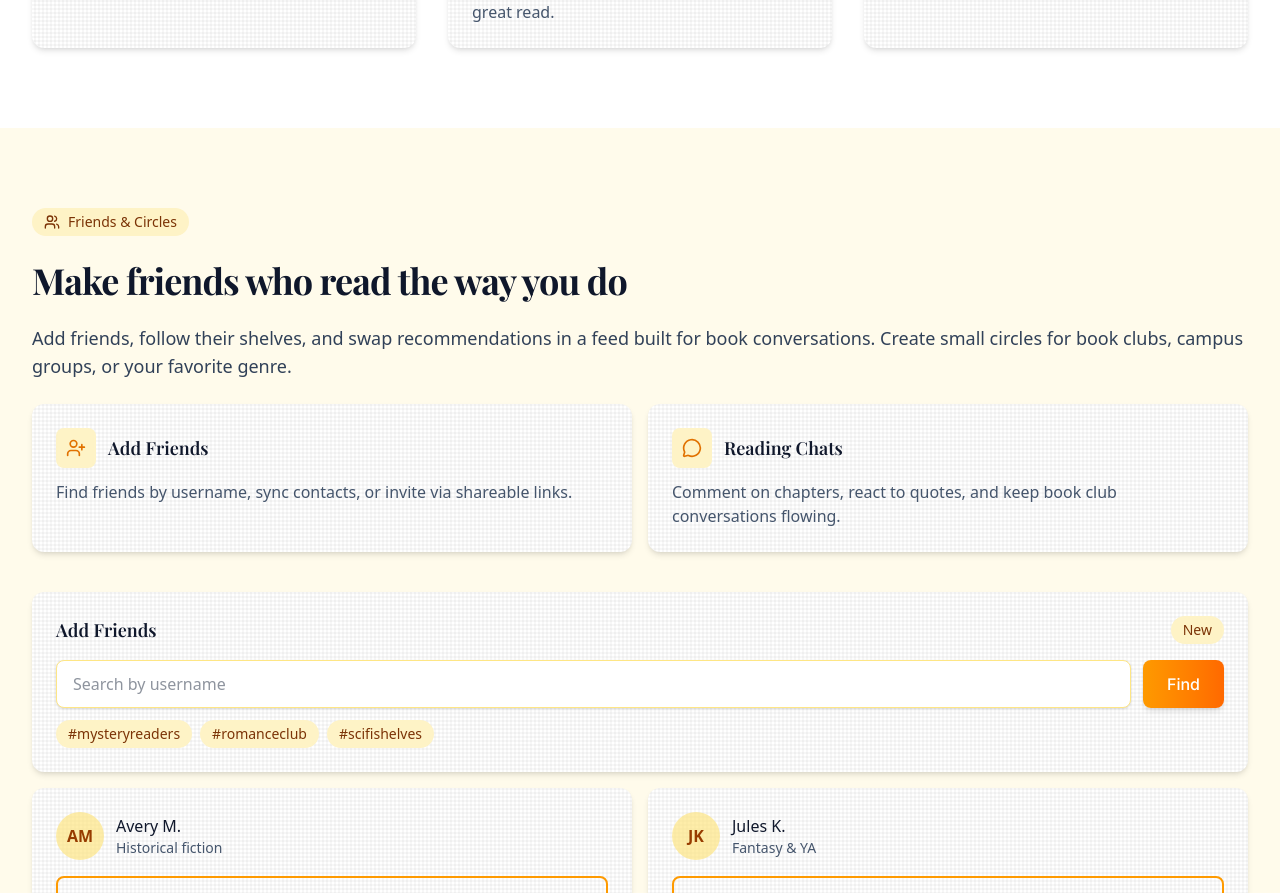
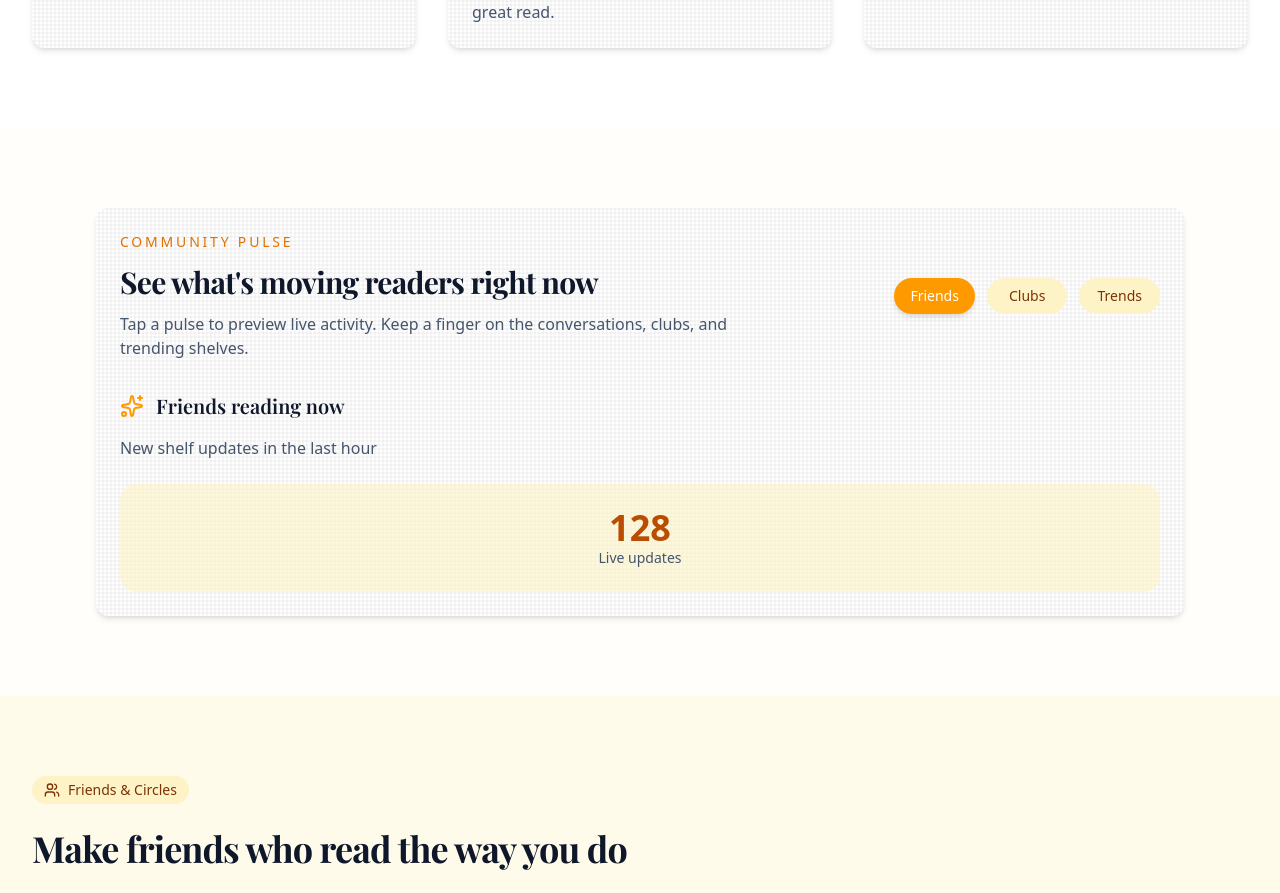
Before and after one commit to MJP2708/Book-Tracker, a Next.js app: page / in a window 1280 px wide. Shown: the part 1160-2053 px from the top of the page. Built offline with nearby package versions, Linux system fonts and the light colour scheme; no server answers; a web font is replaced by a local one.

Commit message:
feat: add Community Pulse section with dynamic friend and club stats

```diff
--- a/app/page.tsx
+++ b/app/page.tsx
@@ -3,7 +3,7 @@
 import { Navigation } from "@/components/Navigation";
 import { useSession } from "next-auth/react";
 import { useRouter } from "next/navigation";
-import { useEffect } from "react";
+import { useEffect, useState } from "react";
 import {
   BookOpen,
   Users,
@@ -20,12 +20,41 @@ import Link from "next/link";
 export default function Home() {
   const { data: session } = useSession();
   const router = useRouter();
+  const [activePulse, setActivePulse] = useState<"friends" | "clubs" | "trends">(
+    "friends"
+  );
+  const [addedFriends, setAddedFriends] = useState<Record<string, boolean>>({});
 
   useEffect(() => {
     if (session) {
       router.push("/dashboard");
     }
   }, [session, router]);
+
+  const friends = [
+    { name: "Avery M.", tag: "Historical fiction" },
+    { name: "Jules K.", tag: "Fantasy & YA" },
+    { name: "Priya R.", tag: "Nonfiction streak" },
+    { name: "Mateo S.", tag: "Mystery buddy" },
+  ];
+
+  const pulseContent = {
+    friends: {
+      title: "Friends reading now",
+      stat: "128",
+      detail: "New shelf updates in the last hour",
+    },
+    clubs: {
+      title: "Active book clubs",
+      stat: "36",
+      detail: "Live discussions happening today",
+    },
+    trends: {
+      title: "Trending shelves",
+      stat: "9",
+      detail: "Genres climbing fast this week",
+    },
+  };
 
   return (
     <>
@@ -156,6 +185,72 @@ export default function Home() {
           </div>
         </section>
 
+        {/* Community Pulse */}
+        <section className="py-16 sm:py-20 bg-white/80 dark:bg-slate-800/80">
+          <div className="max-w-6xl mx-auto px-4 sm:px-6 lg:px-8">
+            <div className="card-bookish">
+              <div className="flex flex-col lg:flex-row lg:items-center lg:justify-between gap-6">
+                <div className="space-y-3">
+                  <p className="text-sm uppercase tracking-[0.2em] text-amber-600 dark:text-amber-300">
+                    Community Pulse
+                  </p>
+                  <h3 className="text-2xl sm:text-3xl font-serif-title text-slate-900 dark:text-amber-50">
+                    See what's moving readers right now
+                  </h3>
+                  <p className="text-slate-600 dark:text-slate-300 max-w-2xl">
+                    Tap a pulse to preview live activity. Keep a finger on the
+                    conversations, clubs, and trending shelves.
+                  </p>
+                </div>
+                <div className="grid grid-cols-3 gap-3">
+                  {[
+                    { id: "friends", label: "Friends" },
+                    { id: "clubs", label: "Clubs" },
+                    { id: "trends", label: "Trends" },
+                  ].map((tab) => (
+                    <button
+                      key={tab.id}
+                      type="button"
+                      onClick={() =>
+                        setActivePulse(tab.id as "friends" | "clubs" | "trends")
+                      }
+                      className={`rounded-full px-4 py-2 text-sm font-medium transition-all ${
+                        activePulse === tab.id
+                          ? "bg-amber-500 text-white shadow-md"
+                          : "bg-amber-100 text-amber-900 hover:bg-amber-200 dark:bg-slate-700 dark:text-amber-100 dark:hover:bg-slate-600"
+                      }`}
+                    >
+                      {tab.label}
+                    </button>
+                  ))}
+                </div>
+              </div>
+
+              <div className="mt-8 grid sm:grid-cols-[1.2fr,0.8fr] gap-6 items-center">
+                <div className="space-y-4">
+                  <div className="flex items-center gap-3">
+                    <Sparkles className="w-6 h-6 text-amber-500" />
+                    <h4 className="text-xl font-serif-subtitle text-slate-900 dark:text-amber-50">
+                      {pulseContent[activePulse].title}
+                    </h4>
+                  </div>
+                  <p className="text-slate-600 dark:text-slate-300">
+                    {pulseContent[activePulse].detail}
+                  </p>
+                </div>
+                <div className="rounded-2xl bg-amber-100/60 dark:bg-slate-900 p-6 text-center">
+                  <p className="text-4xl font-bold text-amber-700 dark:text-amber-300">
+                    {pulseContent[activePulse].stat}
+                  </p>
+                  <p className="text-sm text-slate-600 dark:text-slate-400">
+                    Live updates
+                  </p>
+                </div>
+              </div>
+            </div>
+          </div>
+        </section>
+
         {/* Friends Section */}
         <section className="py-16 sm:py-20 bg-amber-50/70 dark:bg-slate-900">
           <div className="max-w-7xl mx-auto px-4 sm:px-6 lg:px-8">
@@ -236,12 +331,7 @@ export default function Home() {
                 </div>
 
                 <div className="grid sm:grid-cols-2 gap-4">
-                  {[
-                    { name: "Avery M.", tag: "Historical fiction" },
-                    { name: "Jules K.", tag: "Fantasy & YA" },
-                    { name: "Priya R.", tag: "Nonfiction streak" },
-                    { name: "Mateo S.", tag: "Mystery buddy" },
-                  ].map((friend) => (
+                  {friends.map((friend) => (
                     <div key={friend.name} className="card-bookish">
                       <div className="flex items-center gap-3">
                         <div className="w-12 h-12 rounded-full bg-amber-200/70 dark:bg-amber-900 flex items-center justify-center text-amber-800 dark:text-amber-100 font-semibold">
@@ -261,10 +351,23 @@ export default function Home() {
                       </div>
                       <button
                         type="button"
-                        className="btn-secondary w-full mt-4 gap-2"
+                        className={`btn-secondary w-full mt-4 gap-2 ${
+                          addedFriends[friend.name]
+                            ? "cursor-default opacity-80"
+                            : ""
+                        }`}
+                        onClick={() =>
+                          setAddedFriends((prev) => ({
+                            ...prev,
+                            [friend.name]: true,
+                          }))
+                        }
+                        disabled={addedFriends[friend.name]}
                       >
                         <UserPlus className="w-4 h-4" />
-                        Add Friend
+                        {addedFriends[friend.name]
+                          ? "Request Sent"
+                          : "Add Friend"}
                       </button>
                     </div>
                   ))}
```
